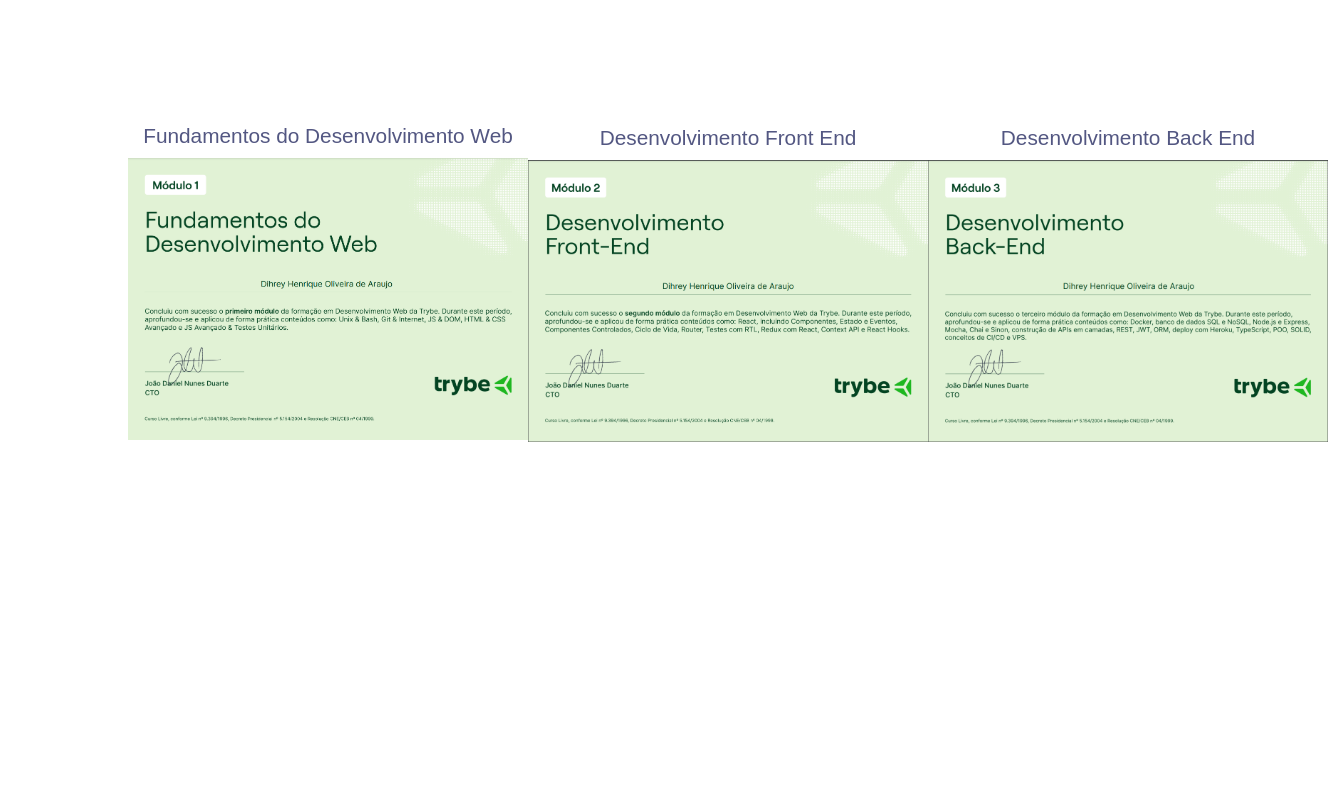
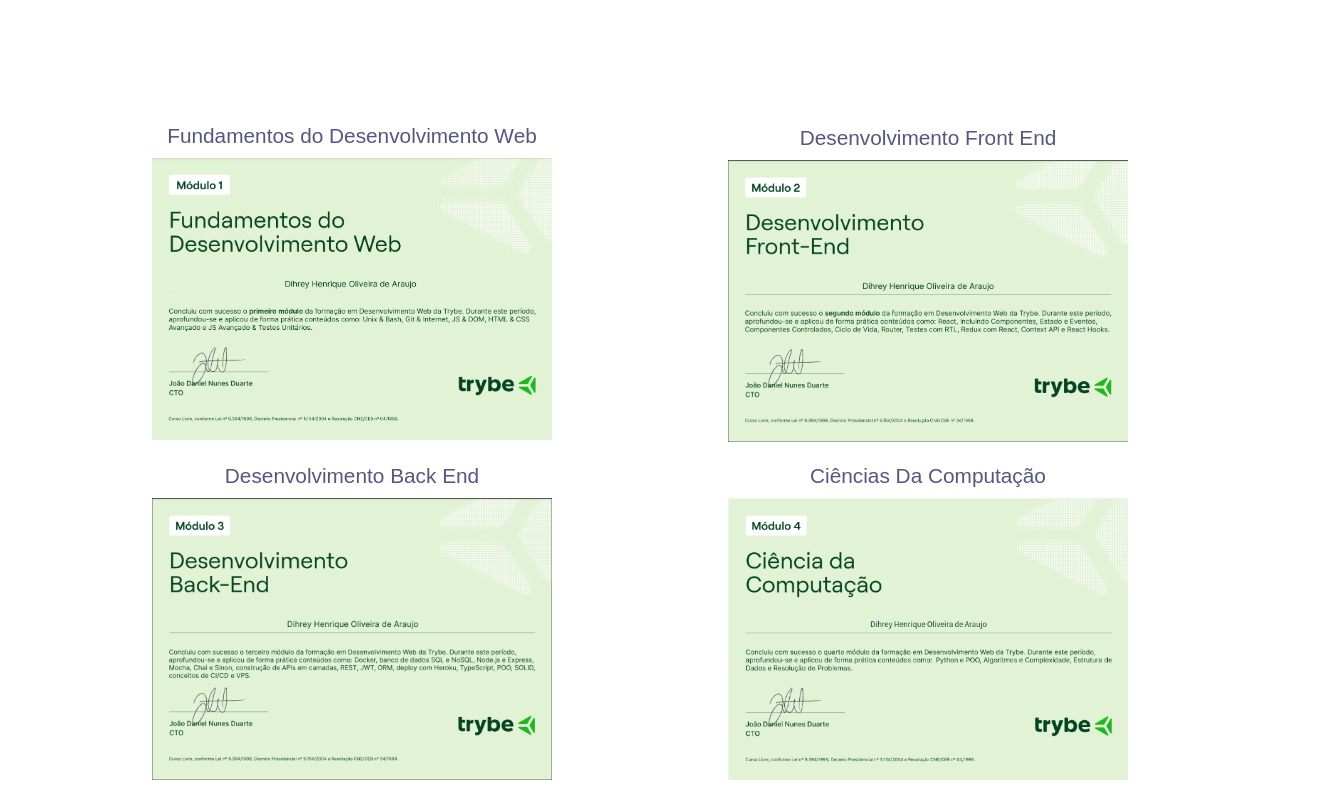
Before and after one commit to dihreyaraujo/my-portfolio-react, a React (Create React App) app: page /certificados in a window 1280 px wide. Shown: the part 276-1076 px from the top of the page, 1328 px wide, since content can reach past the window. Before the commit the page ends 800 px from the top, so only its background shows below. Built offline with nearby package versions, Linux system fonts and the light colour scheme.

Commit message:
add certificado CC e nova foto perfil

```diff
--- a/src/pages/Certificados.js
+++ b/src/pages/Certificados.js
@@ -4,6 +4,7 @@
 import Certificado1 from '../images/certificado.png';
 import Certificado2 from '../images/certificado2.png';
 import Certificado3 from '../images/certificado3.png';
+import Certificado4 from '../images/certificado4.png';
 
 class Certificados extends React.Component {
   renderButton = (index, certificado, word) => {
@@ -92,6 +93,24 @@
               <a href="https://www.credential.net/740c4bd0-5e26-434f-9955-02063c22f0a4#gs.od92tq" target="_blank">Visualize Aqui</a>
             </button>
           </div>
+          <div className='certificado-div'>
+            <p>Ciências Da Computação</p>
+            <img
+              src={ Certificado4 }
+              className='certificado4'
+              alt="certificado sc"
+              onMouseOver={() => this.renderButton(3, 'certificado4')}
+              onMouseOut={ () => this.removeButton(3, 'certificado4') }
+            />
+            <button
+              type="button"
+              className='button-certificado'
+              onMouseOver={() => this.renderButton(3, 'certificado4', 'button')}
+              onMouseOut={ () => this.removeButton(3, 'certificado4', 'button') }
+            >
+              <a href="https://www.credential.net/f9b53759-625c-4675-a541-1066671ba5bd#gs.vssmbg" target="_blank">Visualize Aqui</a>
+            </button>
+          </div>
         </div>
       </div>
     )
--- a/src/style/certificados.css
+++ b/src/style/certificados.css
@@ -3,8 +3,9 @@
 
 #certificado-container {
   display: flex;
+  flex-wrap: wrap;
   justify-content: space-around;
-  width: 80vw;
+  width: 90vw;
   margin: auto;
   margin-top: 100px;
 }
@@ -20,6 +21,12 @@
   margin-bottom: 10px;
   color: #535782;
   font-size: 1.3em;
+}
+
+.certificado1, .certificado2, .certificado3, .certificado4 {
+  margin-right: 5px;
+  margin-left: 5px;
+  margin-bottom: 20px;
 }
 
 .certificado1 {
@@ -58,6 +65,18 @@
   filter: blur(3px);
 }
 
+.certificado4 {
+  transition: all 0.5s;
+  cursor: pointer;
+  width: 400px;
+  height: 282px;
+}
+
+.certificado4:hover{
+  -webkit-filter: blur(3px);
+  filter: blur(3px);
+}
+
 .button-certificado {
   position: absolute;
   display: none;
@@ -92,7 +111,7 @@
 }
 
 @media screen and (max-width: 1020px) {
-  .certificado1, .certificado2, .certificado3 {
+  .certificado1, .certificado2, .certificado3, .certificado4 {
     width: 350px;
     height: 230px;
   }
@@ -116,7 +135,7 @@
     left: 50%;
   }
 
-  .certificado1, .certificado2 {
+  .certificado1, .certificado2, .certificado3 {
     margin-bottom: 40px;
   }
 }
```
Also changed, not shown: src/images/certificado4.png (added), src/perfil-images/imagemPrincipal.jpg.
